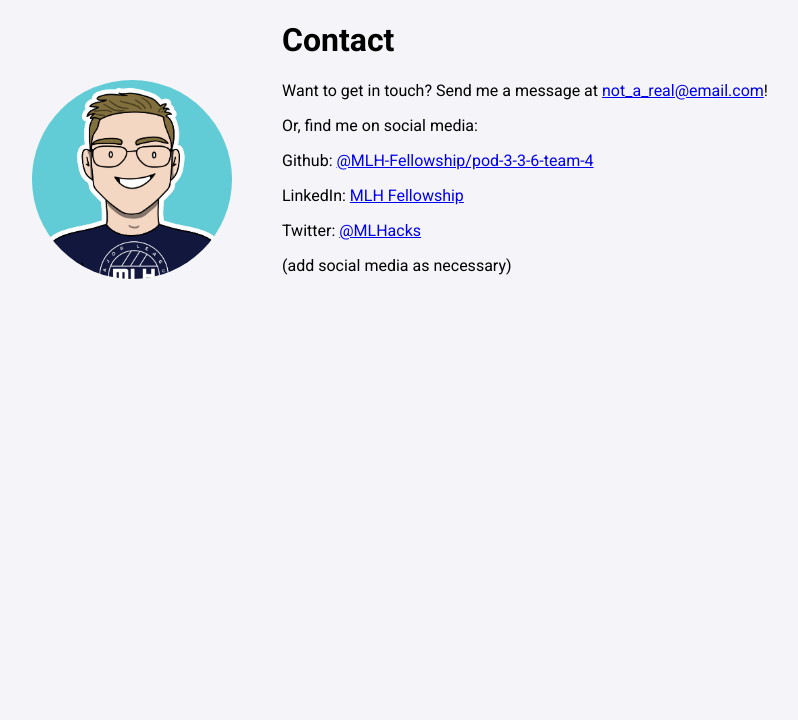
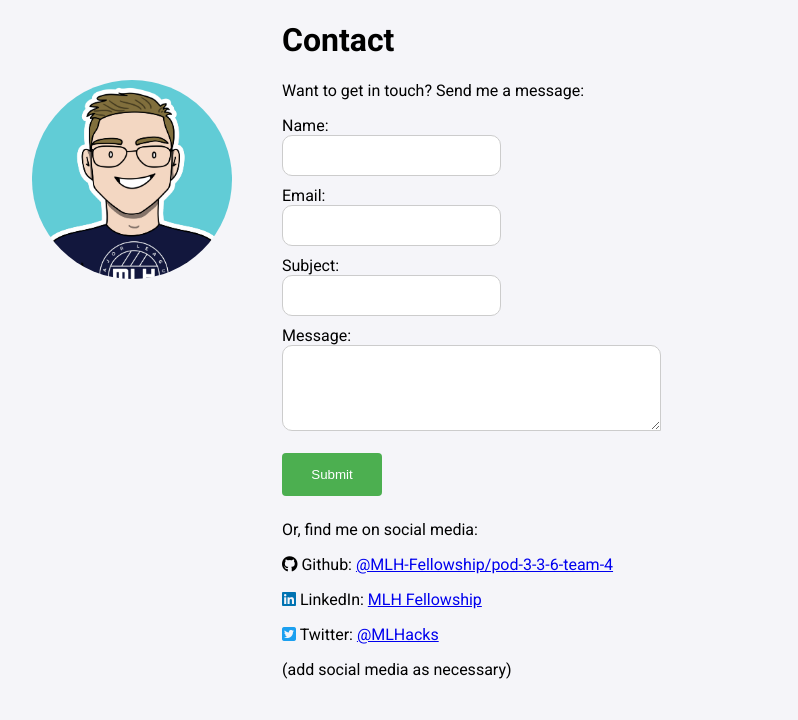
Before and after one commit to stcwang/flask-blog, a Flask app: page /contact in a window 1280 px wide. Shown: the part 80-800 px from the top of the page, without its empty margins (96-894 px from the left). Run offline with Flask 2, Linux system fonts and the light colour scheme; some libraries are stand-ins or nearby versions.

Commit message:
Added contact form with email

```diff
--- a/app/__init__.py
+++ b/app/__init__.py
@@ -1,6 +1,8 @@
 import os
-from flask import Flask, render_template, send_from_directory
+from flask import Flask, render_template, send_from_directory, request
 from dotenv import load_dotenv
+import smtplib
+from email.mime.text import MIMEText
 
 load_dotenv()
 app = Flask(__name__)
@@ -25,3 +27,34 @@ def resume():
 @app.route('/contact')
 def contact():
     return render_template('contact.html', title="Contact", url=os.getenv("URL"))
+
+@app.route('/send-email', methods=['GET','POST'])
+def send_email():
+    # HTTP POST Request args
+    email_sender = request.form['email']
+    name = request.form['name']
+    subject = request.form['subject']
+    message_content = request.form['message']
+
+    print(email_sender, name, subject, message_content)
+
+    # Data from env
+    email_server = os.environ.get('MAIL_SERVER')
+    email_server_port = os.environ.get('MAIL_SMPT_PORT')
+    email_username = os.environ.get('MAIL_USERNAME')
+    email_password = os.environ.get('MAIL_PASSWORD')
+    email_recipent = os.environ.get('MAIL_RECIPENT')
+
+    # Email Data
+    msg = MIMEText("Name:"+name+"\nContact email: "+email_sender+"\nMessage: "+message_content)
+    msg['Subject'] = subject
+    msg['From'] = email_username
+    msg['To'] = email_recipent
+
+
+
+    server = smtplib.SMTP_SSL(email_server, email_server_port)
+    server.login(email_username, email_password)
+    server.sendmail(email_username, [email_recipent], msg.as_string())
+    server.quit()
+    return render_template('index.html', title="MLH Fellow", response="Your message was sent succesfully", url=os.getenv("URL"))
--- a/app/static/styles/main.css
+++ b/app/static/styles/main.css
@@ -132,6 +132,10 @@ body.contact header div div a.contact {
 .profile .profile-picture {
     margin-bottom: 30px;
     height: 200px;
+}
+
+.profile-response{
+    text-align: center;
 }
 
 .banner {
@@ -291,6 +295,33 @@ body.contact header div div a.contact {
     margin-top: 80px;
 }
 
+.contact-form input[type=text], textarea{
+    border: 1px solid #ccc;
+    box-sizing: border-box;
+    padding: 12px 20px;
+    border-radius: 10px;
+    margin-bottom: 10px;
+}
+
+.contact-form textarea{
+    border-radius: 10px 10px 0 10px;
+}
+
+.contact-form input[type=submit] {
+    width: 100px;
+    background-color: #4CAF50;
+    color: white;
+    padding: 14px 20px;
+    margin: 8px 0;
+    border: none;
+    border-radius: 4px;
+    cursor: pointer;
+}
+
+.contact-form input[type=submit]:hover {
+    background-color: #45a049;
+}
+
 .contact-image img {
     border-radius: 50%;
     max-width: 200px;
--- a/app/templates/contact.html
+++ b/app/templates/contact.html
@@ -5,13 +5,26 @@
         <div class="contact-image">
             <img src="./static/img/logo.jpg">
         </div>
-        <div>
+        <div class="contact-form">
             <h1>{{ title }}</h1>
-            <p>Want to get in touch? Send me a message at <a href="mailto:not_a_real@email.com">not_a_real@email.com</a>!</p>
+            <p>Want to get in touch? Send me a message: </p>
+            <form id="contact-form" action="{{ url }}/send-email" method="POST">
+                <label for="name">Name:</label><br>
+                <input type="text" id="name" name="name" required><br>
+                <label for="email">Email:</label><br>
+                <input type="text" id="email" name="email" required><br>
+                <label for="subject">Subject:</label><br>
+                <input type="text" id="subject" name="subject" required><br>
+                <label for="message">Message:</label><br>
+                <textarea rows="4" cols="40" name="message" form="contact-form" required></textarea>
+                <br>
+                <input type="submit" value="Submit">
+              </form>
+
             <p>Or, find me on social media: </p>
-            <p>Github: <a href="https://github.com/orgs/MLH-Fellowship/teams/pod-3-3-6-team-4">@MLH-Fellowship/pod-3-3-6-team-4</a></p>
-            <p>LinkedIn: <a href="https://www.linkedin.com/school/mlh-fellowship/"">MLH Fellowship</a></p>
-            <p>Twitter: <a href="https://twitter.com/MLHacks">@MLHacks</a></p>
+            <p><i class="fab fa-github"></i> Github: <a href="https://github.com/orgs/MLH-Fellowship/teams/pod-3-3-6-team-4">@MLH-Fellowship/pod-3-3-6-team-4</a></p>
+            <p><i class="fab fa-linkedin" style="color: #0073b2;"></i> LinkedIn: <a href="https://www.linkedin.com/school/mlh-fellowship/"">MLH Fellowship</a></p>
+            <p><i class="fab fa-twitter-square" style="color: #1ca0f0;"></i> Twitter: <a href="https://twitter.com/MLHacks">@MLHacks</a></p>
             <p>(add social media as necessary)</p>
         </div>
     </div>
--- a/app/templates/index.html
+++ b/app/templates/index.html
@@ -7,4 +7,5 @@
         </div>
         <h1>{{ title }}</h1>
     </div>
+    <h2 class="profile-response">{{ response }}</h2>
     {% endblock %}
--- a/app/templates/layout.html
+++ b/app/templates/layout.html
@@ -10,7 +10,7 @@
     <meta property="og:url" content="{{ url }}" /> {% block head %}
     <link rel="preconnect" href="https://fonts.gstatic.com" />
     <link href="https://fonts.googleapis.com/css2?family=Roboto:ital,wght@0,100;0,300;0,400;0,500;0,700;0,900;1,100;1,300;1,400;1,500;1,700;1,900&display=swap" rel="stylesheet" />
-
+    <script src="https://kit.fontawesome.com/b0aafd5972.js" crossorigin="anonymous"></script>
     <link lang="sass" rel="stylesheet" href="./static/styles/main.css" />
     <link rel="icon" href="./static/img/favicon.ico" type="image/x-icon" />
     <title>{{ title }}</title>
```
Also changed, not shown: 1 other file.
